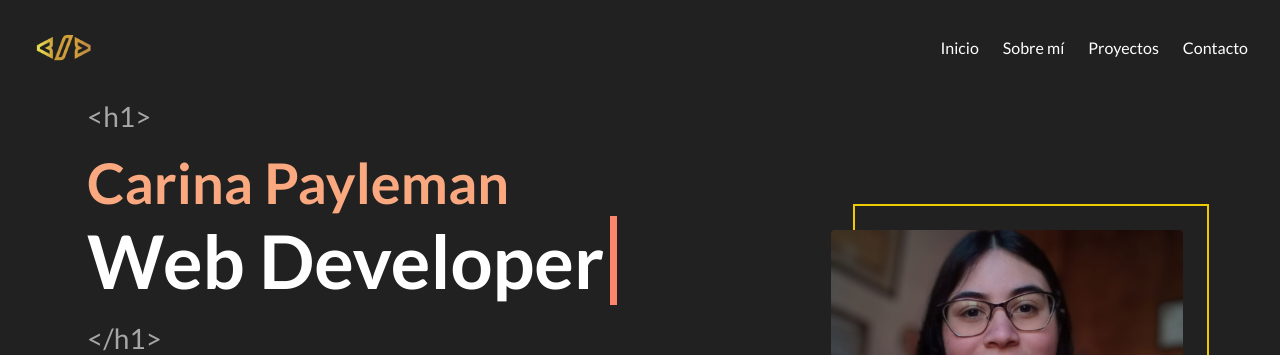
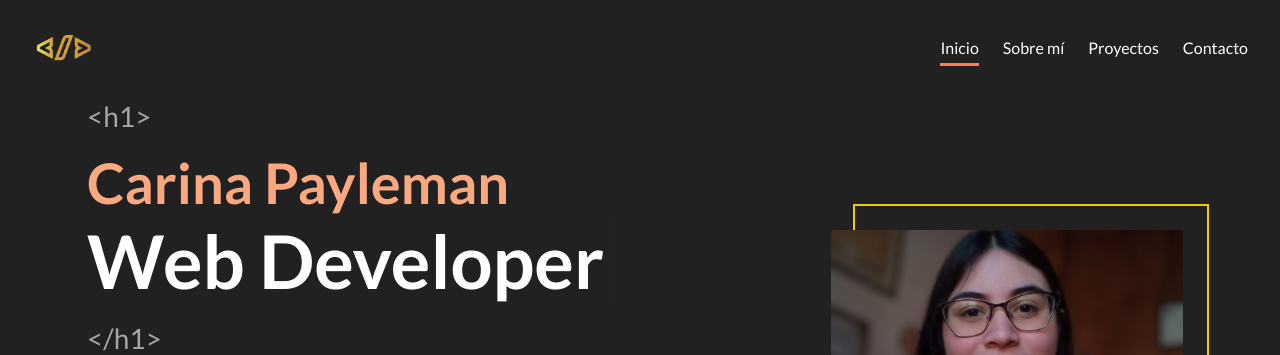
Before and after one commit to PaylemanC/portfolio, an Angular app: page / in a window 1280 px wide. Shown: the top 355 px of the page. Built offline with nearby package versions, Linux system fonts and the light colour scheme.

Commit message:
Implementa animación underline de links con scroll

```diff
--- a/src/app/shared/components/nav/nav.component.html
+++ b/src/app/shared/components/nav/nav.component.html
@@ -15,10 +15,10 @@
     </li>
     <div class="nav-right__links" [class.active]="activeMenu">
       <div class="nav-right__links-container">
-        <li><a href="#introduction">Inicio</a></li>
-        <li><a href="#about-me">Sobre mí</a></li>
-        <li><a href="#project">Proyectos</a></li>
-        <li><a href="#contact">Contacto</a></li>
+        <li><a href="#introduction" [class.currentLink]="activeSection === 'introduction'">Inicio</a></li>
+        <li><a href="#about-me" [class.currentLink]="activeSection === 'about-me'">Sobre mí</a></li>
+        <li><a href="#project" [class.currentLink]="activeSection === 'project'">Proyectos</a></li>
+        <li><a href="#contact" [class.currentLink]="activeSection === 'contact'">Contacto</a></li>
       </div>
     </div>
   </ul>
--- a/src/app/shared/components/nav/nav.component.scss
+++ b/src/app/shared/components/nav/nav.component.scss
@@ -2,6 +2,21 @@
   background-color: transparent;
   backdrop-filter: blur(2px) saturate(75%);
   -webkit-backdrop-filter: blur(2px) saturate(75%);
+}
+
+@mixin underlineAnimation {
+  &::after {
+    content: "";
+    display: block;
+    height: 3px;
+    background-color: #FF7A5A;
+    transform: scale(0,1);
+    transform-origin: center;
+    transition: transform .35s;
+  }
+  &:hover::after, &.currentLink::after {
+    transform: scale(1,1);
+  }
 }
 
 nav {
@@ -22,17 +37,9 @@ nav {
       color: white;
       text-decoration: none;
       line-height: 3rem;
-      &::after {
-        content: "";
-        display: block;
-        height: 3px;
-        background-color: #FF7A5A;
-        transform: scale(0,1);
-        transform-origin: center;
-        transition: transform .35s;
-      }
-      &:hover::after {
-        transform: scale(1,1);
+      @include underlineAnimation();
+      &.currentLink {
+        @include underlineAnimation();
       }
     }
   }
@@ -55,6 +62,7 @@ nav {
   nav {
     .nav-right__mobile-menu {
       display: flex;
+      cursor: pointer;
     }
     .nav-right__links {
       display: none;
@@ -80,6 +88,7 @@ nav {
           gap: 56px;
           a {
             font-size: 2.8rem;
+            text-transform: uppercase;
           }
         }
       }
--- a/src/app/shared/components/nav/nav.component.ts
+++ b/src/app/shared/components/nav/nav.component.ts
@@ -1,4 +1,4 @@
-import { Component } from '@angular/core';
+import { Component, HostListener } from '@angular/core';
 
 @Component({
   selector: 'app-nav',
@@ -11,4 +11,28 @@ export class NavComponent {
   toggleMenu() {
     this.activeMenu = !this.activeMenu;
   }
+
+  activeSection: string = 'introduction';
+
+  @HostListener('window:scroll', ['$event.target'])
+  onScroll(target: HTMLElement) {
+    this.detectCurrentSection(target);
+  }
+
+  detectCurrentSection(target: HTMLElement) {
+    const sections = document.querySelectorAll('section');
+    let currentSection: string = '';
+
+    sections.forEach(section => {
+      const sectionTop = section.offsetTop;
+      const sectionHeight = section.clientHeight;
+      const scrollTop = target.scrollTop || window.pageYOffset;
+
+      if (scrollTop >= sectionTop - sectionHeight / 3) {
+        currentSection = section.id;
+      }
+    });
+
+    this.activeSection = currentSection;
+  }
 }
```
